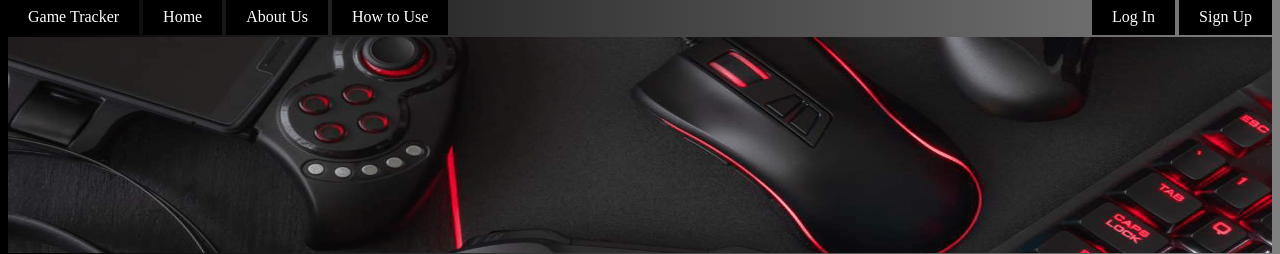
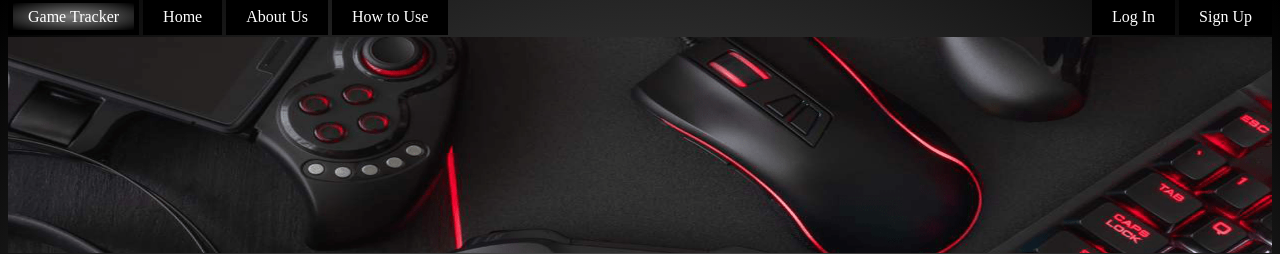
Before and after one commit to goldeneye5671/Game-Tracker-Ultimate, a plain HTML site: page Front End FIles/index.html in a window 1280 px wide. In both pictures the pointer is over the link "Game Tracker". Shown: the top 254 px of the page. Drawn offline with Linux system fonts and the light colour scheme.

Commit message:
Added a gradient background to buttons hover and main page

```diff
--- a/Front End FIles/style.css
+++ b/Front End FIles/style.css
@@ -13,6 +13,10 @@
     background-color: black;
     text-decoration: none;
     color: white;
+}
+
+#navigation a:hover{
+    background-image: radial-gradient(grey, black);
 }
 
 #descPic{
@@ -54,6 +58,6 @@
 
 body{
     font-family: 'Zebulon Condensed';
-    background-image: linear-gradient(to right, black, grey);
+    background-image: radial-gradient(grey, black);
     color: white;
 }
```
